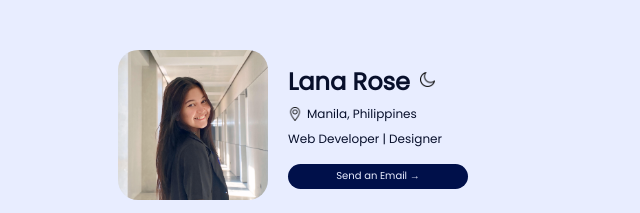
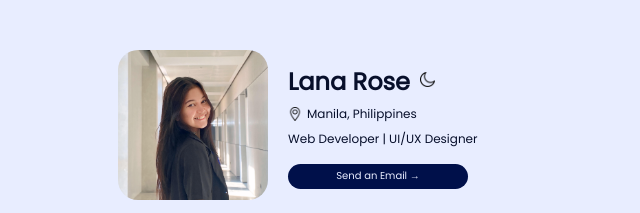
Before and after one commit to lanarosedg/About, a React (Vite) app: page / in a window 1280 px wide. Shown: the top 213 px of the page, without its empty margins (342-982 px from the left). Built offline with nearby package versions, Linux system fonts and the light colour scheme.

Commit message:
Minor changes in name

```diff
--- a/src/Name.jsx
+++ b/src/Name.jsx
@@ -34,7 +34,7 @@ function Name() {
                 <img src={isDark ? locationdark : location} alt="location" className="logo"/>
                 Manila, Philippines
             </p>
-            <p className="role">Web Developer | Designer</p>
+            <p className="role">Web Developer | UI/UX Designer</p>
         </div>
     );
 }
```
